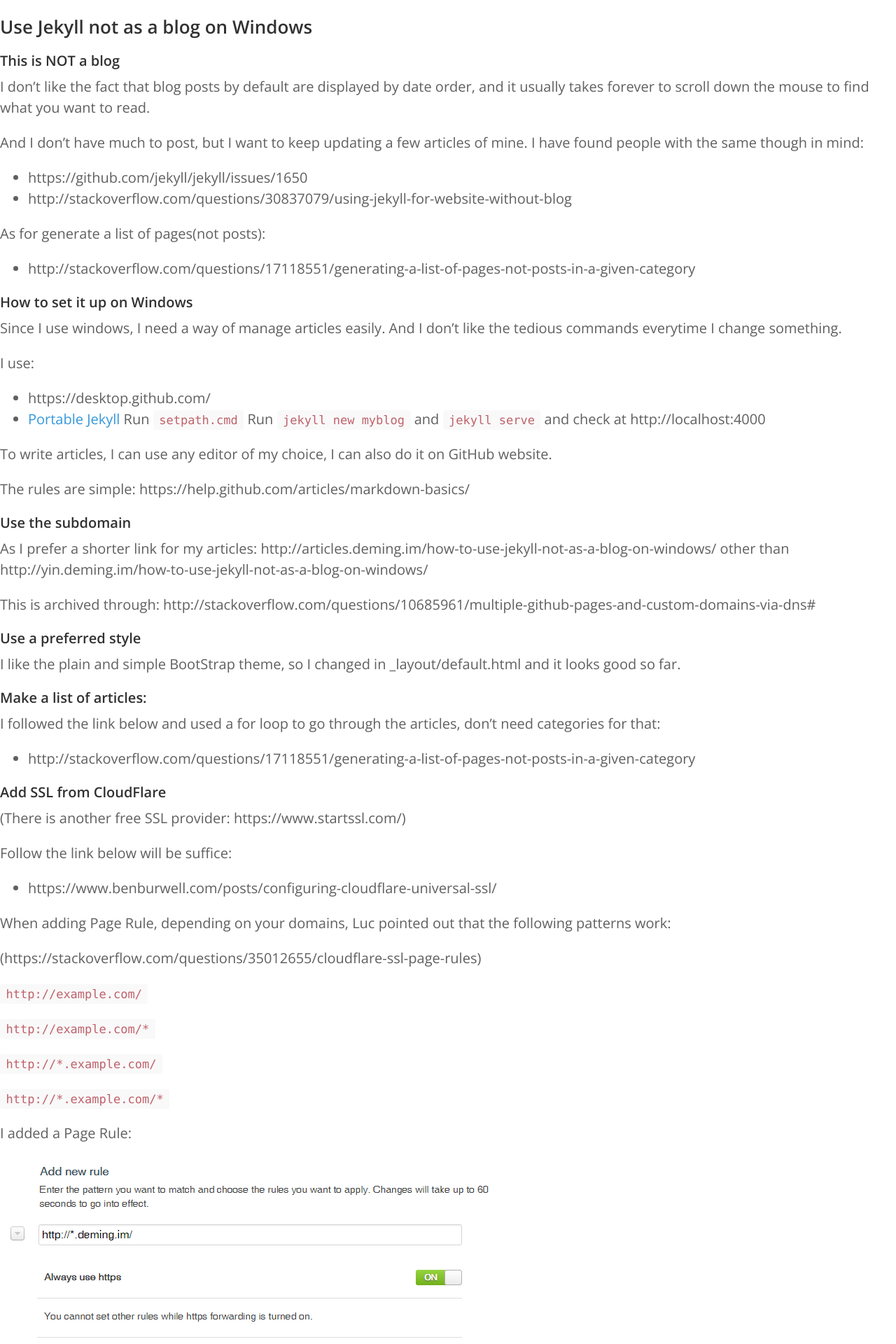
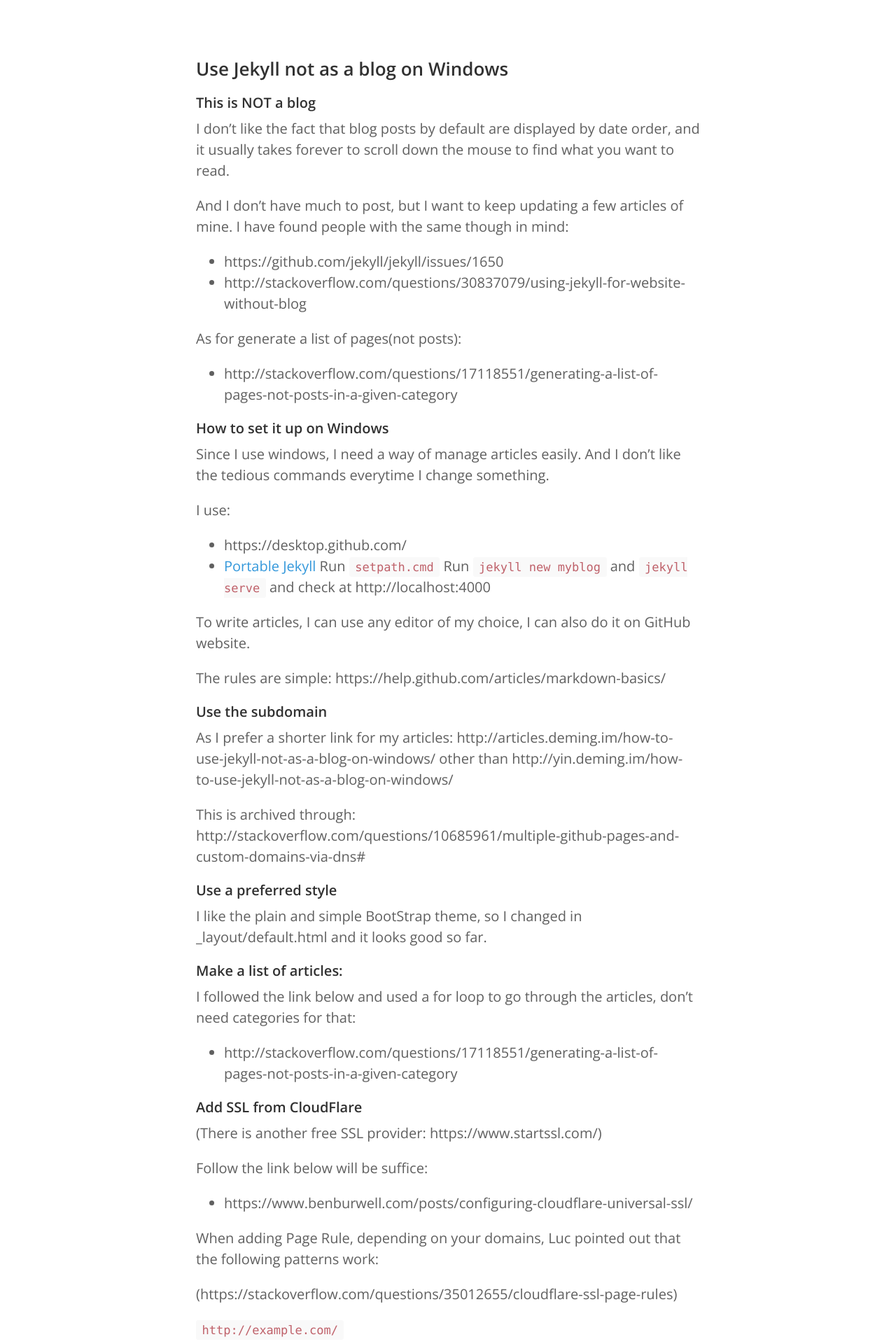
Before and after one commit to yindeming/articles, a Jekyll site: the page built from use-jekyll-not-as-a-blog-on-windows.md, in a window 1280 px wide. Shown: the top 1920 px of the page at 70% size. Built offline with Jekyll 4.4.1, drawn with Linux system fonts in a browser that asks for light colours.

Commit message:
Update article.html

```diff
--- a/_layouts/article.html
+++ b/_layouts/article.html
@@ -2,7 +2,7 @@
 layout: default
 ---
 
-
+  <div class="container content"><div class="masthead">
 
   <h1>{{ page.title }}</h1>
 
@@ -15,3 +15,5 @@
   Last Edited: {{ page.Time-stamp }}
   {% endif %}
   </p>
+
+  </div></div>
```
